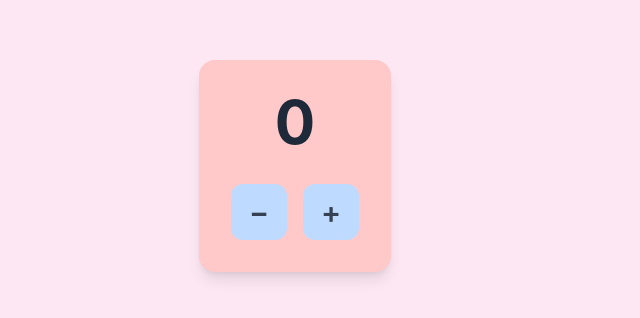
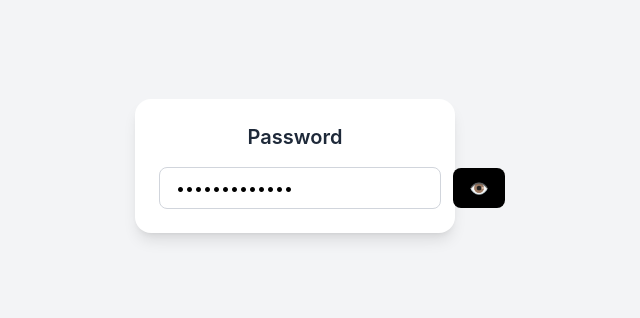
Before and after one commit to gunguncodes/react-job-cards, a React (Vite) app: page / in a window 1280 px wide. Shown: the part 234-552 px from the top of the page, without its empty margins (345-985 px from the left). Built offline with nearby package versions, Linux system fonts and the light colour scheme.

Commit message:
Build password visibility toggle

```diff
--- a/src/App.jsx
+++ b/src/App.jsx
@@ -1,7 +1,7 @@
-import Counter from "./projects/Counter";
+import PasswordToggle from "./projects/PasswordToggle";
 
 function App() {
-  return <Counter />
+  return <PasswordToggle />
 }
 
 export default App;
--- /dev/null
+++ b/src/projects/PasswordToggle.jsx
@@ -0,0 +1,37 @@
+import { useState } from "react";
+
+function PasswordToggle() {
+  const [showPassword, setShowPassword] = useState(false);
+
+  function handleClick() {
+    setShowPassword(!showPassword);
+  }
+
+  return (
+    <div className="flex min-h-screen items-center justify-center bg-gray-100">
+      <div className="w-80 rounded-2xl bg-white p-6 shadow-lg">
+        <h2 className="mb-4 text-center text-xl font-semibold text-gray-800">
+          Password
+        </h2>
+
+        <div className="flex items-center gap-3">
+          <input
+            type={showPassword ? "text" : "password"}
+            value="myPassword123"
+            readOnly
+            className="flex-1 rounded-lg border border-gray-300 px-4 py-2 outline-none transition focus:border-black"
+          />
+
+          <button
+            onClick={handleClick}
+            className="rounded-lg bg-black px-4 py-2 text-white transition hover:bg-gray-800 active:scale-95"
+          >
+            {showPassword ? "🙈" : "👁"}
+          </button>
+        </div>
+      </div>
+    </div>
+  );
+}
+
+export default PasswordToggle;
```
